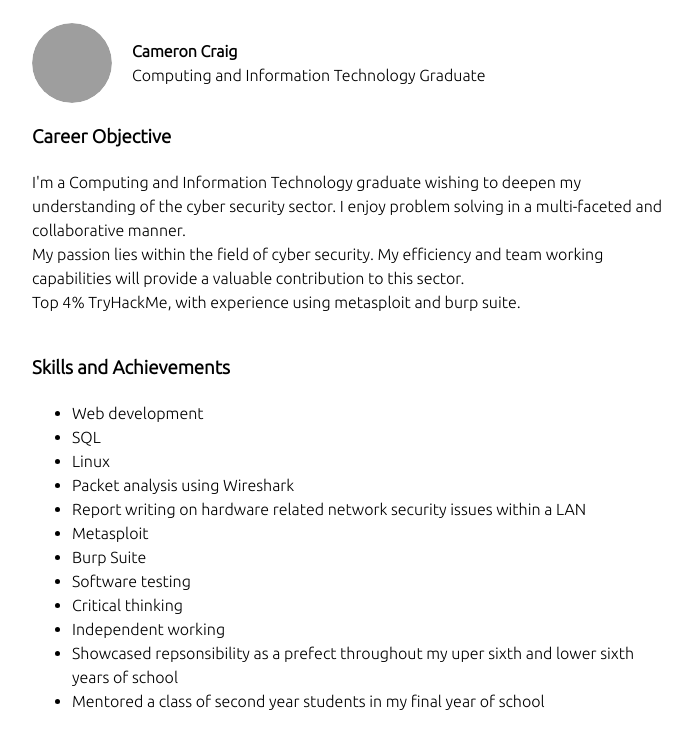
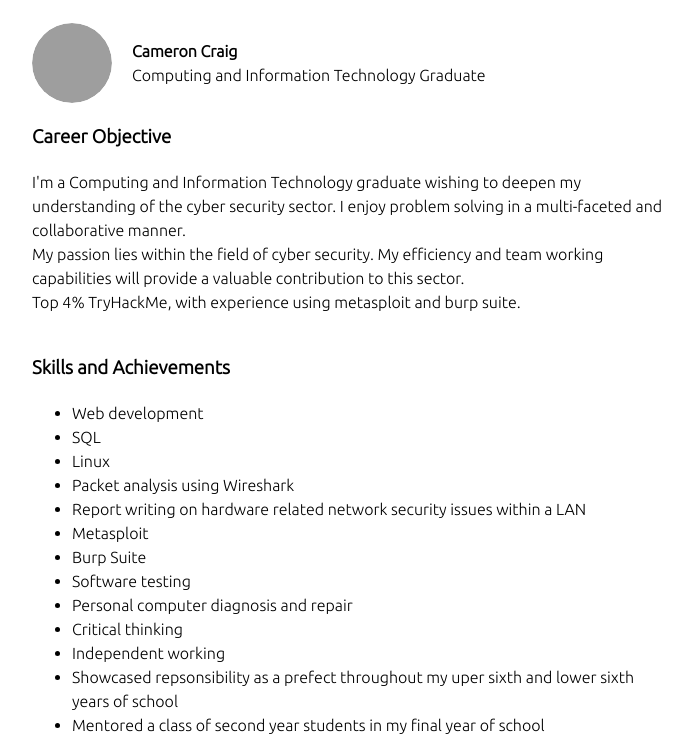
Before and after one commit to cameroncraig/cameroncraig, a plain HTML site: page index.html in a window 1280 px wide. Shown: the top 750 px of the page, without its empty margins (292-984 px from the left). Drawn offline with Linux system fonts and the light colour scheme; grey boxes are pictures that could not be loaded.

Commit message:
Add files via upload

```diff
--- a/index.html
+++ b/index.html
@@ -47,6 +47,7 @@
                     <li>Metasploit</li>
                     <li>Burp Suite</li>
                     <li>Software testing</li>
+                    <li>Personal computer diagnosis and repair</li>
                     <li>Critical thinking</li>
                     <li>Independent working</li>
                     <li>Showcased repsonsibility as a prefect throughout my uper sixth and lower sixth years of school
```
